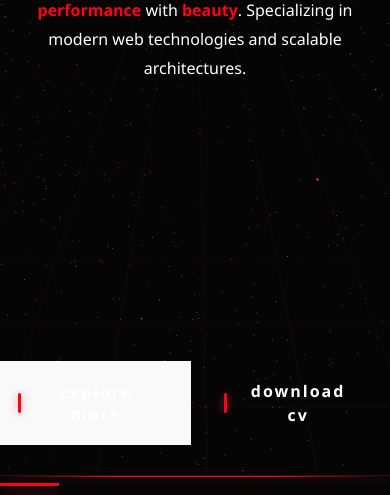
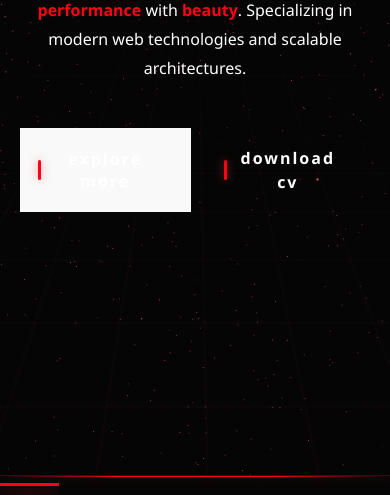
Before and after one commit to khaleel-azaizy/My_Portfolio, a React (Vite) app: page / in a window 390 px wide. Shown: the part 299-794 px from the top of the page. Built offline with nearby package versions, Linux system fonts and the light colour scheme; a web font is replaced by a local one.

Commit message:
style: Clean up text-shadow and button positioning in App.css for improved readability

```diff
--- a/src/App.css
+++ b/src/App.css
@@ -99,11 +99,7 @@ html {
   font-size: clamp(28px, 6vw, 48px);
   font-weight: 700;
   letter-spacing: 4px;
-  text-shadow:
-    0 0 10px rgba(230, 57, 71, 0.116),
-    0 0 20px rgba(230, 57, 70, 0.3),
-    0 0 40px rgba(230, 57, 70, 0.2),
-    0 0 60px rgba(230, 57, 70, 0.1);
+
 }
 
 .letter-bg {
@@ -1537,8 +1533,5 @@ textarea:focus {
   .contact-footer {
   display: none;
   }
-  .buttons-box{
-    position: absolute;
-    bottom: 30px;
-  }
-}
+
+}
```
